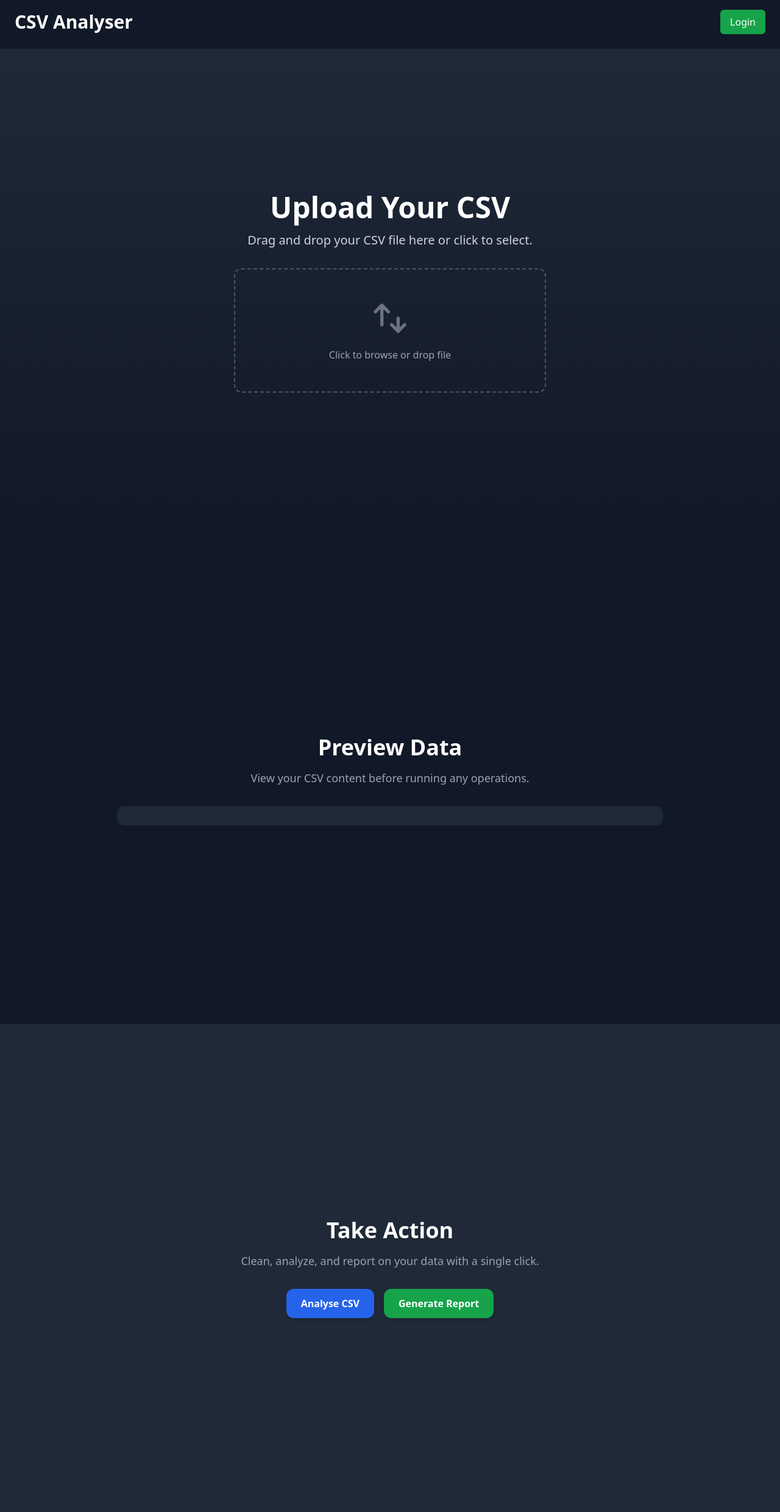
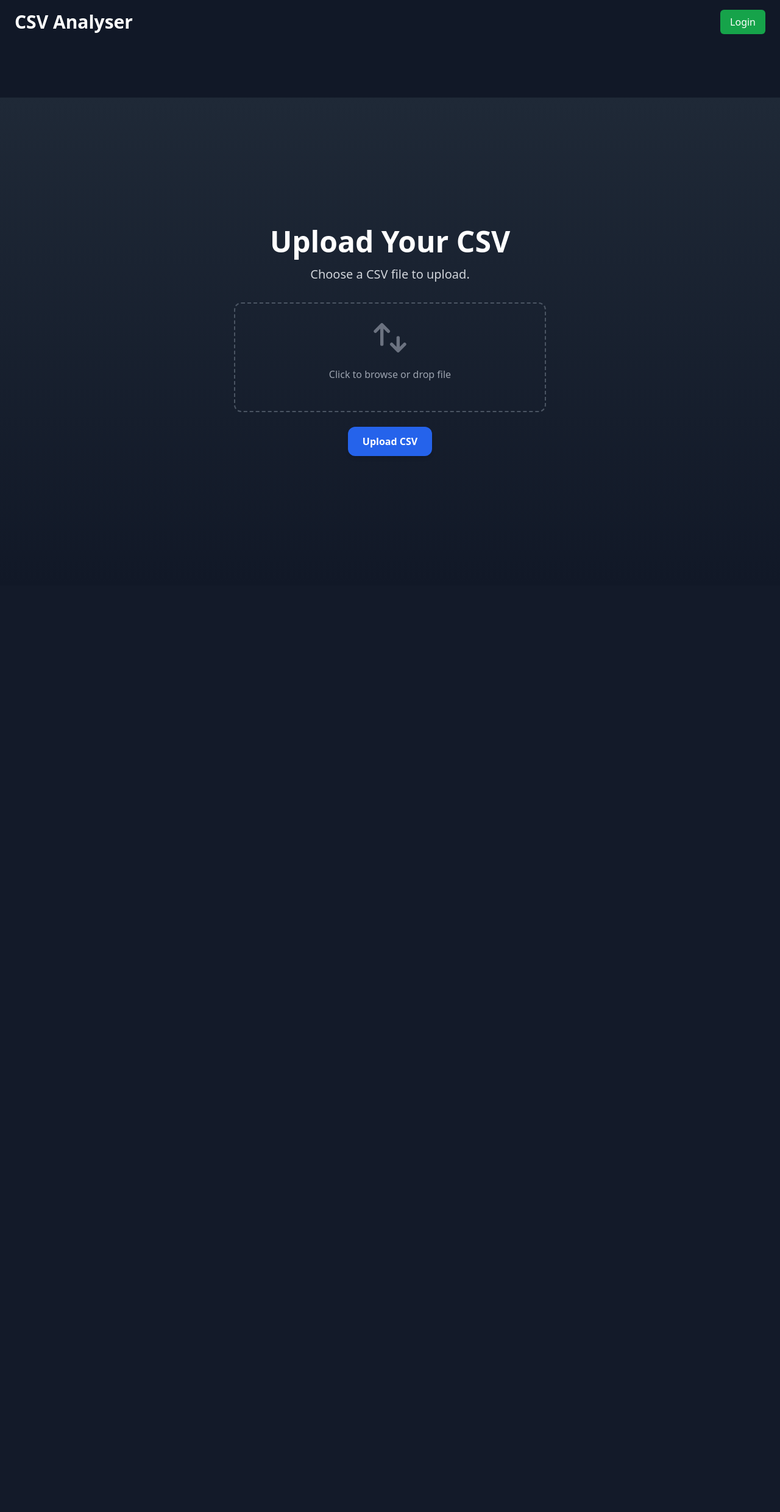
Before and after one commit to SalihK61/eindwerk, a Flask app: page /upload in a window 1280 px wide. Shown: the whole page at 61% size. After the commit the page ends 748 px from the top, so only its background shows below. Run offline with Flask 3, Linux system fonts and the light colour scheme; some libraries are stand-ins or nearby versions.

Commit message:
aanpassingen aan html design

```diff
--- a/FileAnalyzer/templates/upload.html
+++ b/FileAnalyzer/templates/upload.html
@@ -1,59 +1,96 @@
 {% extends 'base.html' %}
+{% block title %}Upload CSV{% endblock %}
 
 {% block content %}
-<main class="h-full overflow-y-scroll snap-y snap-mandatory">
+<main class="h-full overflow-y-auto snap-y snap-mandatory pt-20">
+  <section class="h-screen flex flex-col justify-center items-center text-center px-6 snap-start bg-gradient-to-b from-gray-800 to-gray-900" data-aos="fade-up">
+    <h2 class="text-5xl font-extrabold mb-4 text-white">Upload Your CSV</h2>
+    <p class="text-xl max-w-2xl mb-8 text-gray-300">Choose a CSV file to upload.</p>
 
-  <!-- Upload Section -->
-  <section id="upload"
-           class="h-screen flex flex-col justify-center items-center text-center px-6 snap-start bg-gradient-to-b from-gray-800 to-gray-900"
-           data-aos="fade-up">
-    <h2 class="text-5xl font-extrabold mb-4 text-white">Upload Your CSV</h2>
-    <p class="text-xl max-w-2xl mb-8 text-gray-300">
-      Drag and drop your CSV file here or click to select.
-    </p>
-    <label class="w-full max-w-lg flex flex-col items-center px-6 py-12 border-2 border-dashed border-gray-600 rounded-xl cursor-pointer hover:border-gray-500 transition"
-           data-aos="pulse" data-aos-duration="1500">
-      <svg xmlns="http://www.w3.org/2000/svg" class="h-16 w-16 text-gray-500 mb-4" fill="none" viewBox="0 0 24 24" stroke="currentColor">
-        <path stroke-linecap="round" stroke-linejoin="round" stroke-width="2" d="M7 16V4m0 0L3 8m4-4l4 4m6 4v8m0 0l-4-4m4 4l4-4" />
-      </svg>
-      <p class="text-gray-400">Click to browse or drop file</p>
-      <input type="file" accept=".csv" class="hidden" />
-    </label>
+    <!-- Flash Messages -->
+    {% with messages = get_flashed_messages(with_categories=true) %}
+      {% if messages %}
+        <div class="w-full max-w-lg mb-4">
+          {% for category, message in messages %}
+            <div class="px-4 py-2 rounded-xl mb-2
+                        {% if category == 'success' %}bg-green-600{% elif category == 'danger' %}bg-red-600{% else %}bg-gray-700{% endif %}
+                        text-white font-semibold shadow">
+              {{ message }}
+            </div>
+          {% endfor %}
+        </div>
+      {% endif %}
+    {% endwith %}
+
+    <form method="POST"
+          action="{{ url_for('main.upload') }}"
+          enctype="multipart/form-data"
+          class="w-full max-w-lg">
+      <label id="drop-label" class="block border-2 border-dashed border-gray-600 rounded-xl p-6 cursor-pointer hover:border-gray-500 transition flex flex-col items-center" data-aos="pulse" data-aos-duration="1500">
+        <svg xmlns="http://www.w3.org/2000/svg" class="h-16 w-16 text-gray-500 mb-4" fill="none" viewBox="0 0 24 24" stroke="currentColor">
+          <path stroke-linecap="round" stroke-linejoin="round" stroke-width="2" d="M7 16V4m0 0L3 8m4-4l4 4m6 4v8m0 0l-4-4m4 4l4-4" />
+        </svg>
+        <span id="upload-text" class="text-gray-400 mb-4">Click to browse or drop file</span>
+        <input id="csv-file" type="file" name="csv_file" accept=".csv" class="hidden" required />
+        <span id="file-name" class="mt-2 text-white"></span>
+      </label>
+
+      <div class="mt-6 flex justify-center">
+        <button type="submit"
+                class="px-6 py-3 bg-blue-600 hover:bg-blue-500 rounded-xl text-white font-semibold shadow-md transition"
+                data-aos="fade-up" data-aos-delay="200">
+          Upload CSV
+        </button>
+      </div>
+    </form>
+
+    <!-- CSV Preview -->
+    {% if preview %}
+      <div class="mt-8 bg-white text-black rounded-xl p-6 shadow-lg overflow-x-auto max-w-3xl w-full">
+        <h3 class="text-xl font-bold mb-2">CSV Preview</h3>
+        {{ preview|safe }}
+      </div>
+    {% endif %}
   </section>
+</main>
 
-  <!-- Preview Section -->
-  <section id="preview"
-           class="h-screen flex flex-col justify-center items-center px-8 snap-start bg-gray-900"
-           data-aos="fade-left">
-    <h3 class="text-4xl font-bold text-white mb-4">Preview Data</h3>
-    <p class="text-lg text-gray-400 mb-8">
-      View your CSV content before running any operations.
-    </p>
-    <!-- Placeholder for table preview -->
-    <div class="w-full max-w-4xl overflow-auto bg-gray-800 rounded-xl shadow-inner p-4">
-      <table class="min-w-full text-left text-gray-200">
-        <!-- Table rows generated dynamically -->
-      </table>
-    </div>
-  </section>
+<!-- File display JS -->
+<script>
+  const fileInput = document.getElementById('csv-file');
+  const fileName = document.getElementById('file-name');
+  const uploadText = document.getElementById('upload-text');
+  const dropLabel = document.getElementById('drop-label');
 
-  <!-- Actions Section -->
-  <section id="actions"
-           class="h-screen flex flex-col justify-center items-center px-8 snap-start bg-gray-800"
-           data-aos="zoom-in" data-aos-duration="800">
-    <h3 class="text-4xl font-bold text-white mb-4">Take Action</h3>
-    <p class="text-lg text-gray-400 mb-8">
-      Clean, analyze, and report on your data with a single click.
-    </p>
-    <div class="flex space-x-4">
-      <button class="px-6 py-3 bg-blue-600 hover:bg-blue-500 rounded-xl text-white font-semibold shadow-md transition" data-aos="fade-up" data-aos-delay="200">
-        Analyse CSV
-      </button>
-      <button class="px-6 py-3 bg-green-600 hover:bg-green-500 rounded-xl text-white font-semibold shadow-md transition" data-aos="fade-up" data-aos-delay="400">
-        Generate Report
-      </button>
-    </div>
-  </section>
+  fileInput.addEventListener('change', function() {
+    if (fileInput.files.length > 0) {
+      fileName.textContent = fileInput.files[0].name;
+      uploadText.style.display = 'none';
+    } else {
+      fileName.textContent = '';
+      uploadText.style.display = '';
+    }
+  });
 
-</main>
+  ['dragover', 'dragenter'].forEach(event => {
+    dropLabel.addEventListener(event, (e) => {
+      e.preventDefault();
+      dropLabel.classList.add('border-blue-400');
+    });
+  });
+
+  ['dragleave', 'drop'].forEach(event => {
+    dropLabel.addEventListener(event, (e) => {
+      e.preventDefault();
+      dropLabel.classList.remove('border-blue-400');
+    });
+  });
+
+  dropLabel.addEventListener('drop', (e) => {
+    e.preventDefault();
+    if (e.dataTransfer.files.length) {
+      fileInput.files = e.dataTransfer.files;
+      fileInput.dispatchEvent(new Event('change'));
+    }
+  });
+</script>
 {% endblock %}
```
